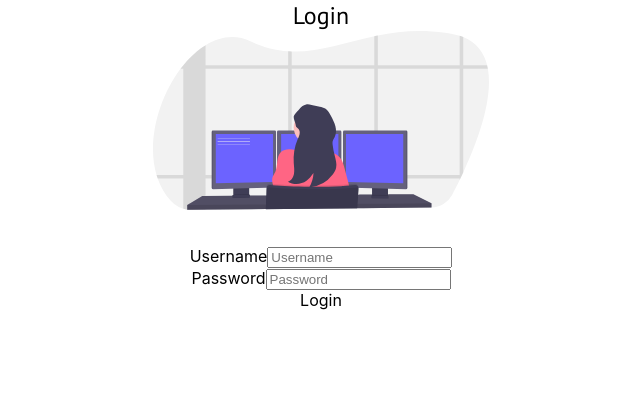
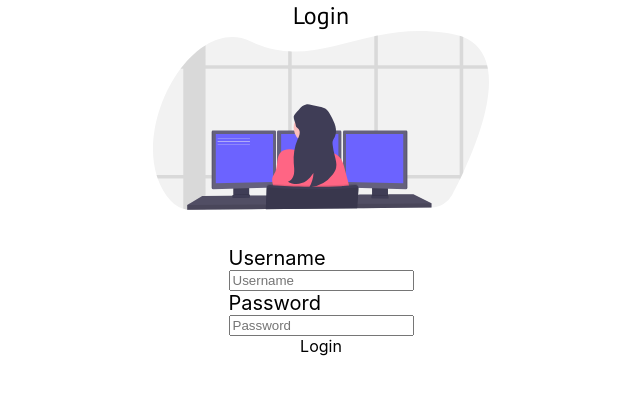
Before and after one commit to Ibtid/AnimatedLogin, a React (Create React App) app: page / in a window 1280 px wide. Shown: the top 394 px of the page, without its empty margins (319-959 px from the left). Built offline with nearby package versions, Linux system fonts and the light colour scheme.

Commit message:
form group scss

```diff
--- a/src/components/login/style.scss
+++ b/src/components/login/style.scss
@@ -28,6 +28,17 @@
       display: flex;
       flex-direction: column;
       align-items: center;
+
+      .form-group {
+        display: flex;
+        flex-direction: column;
+        align-items: flex-start;
+        width: fit-content;
+
+        label {
+          font-size: 20px;
+        }
+      }
     }
   }
 }
```
